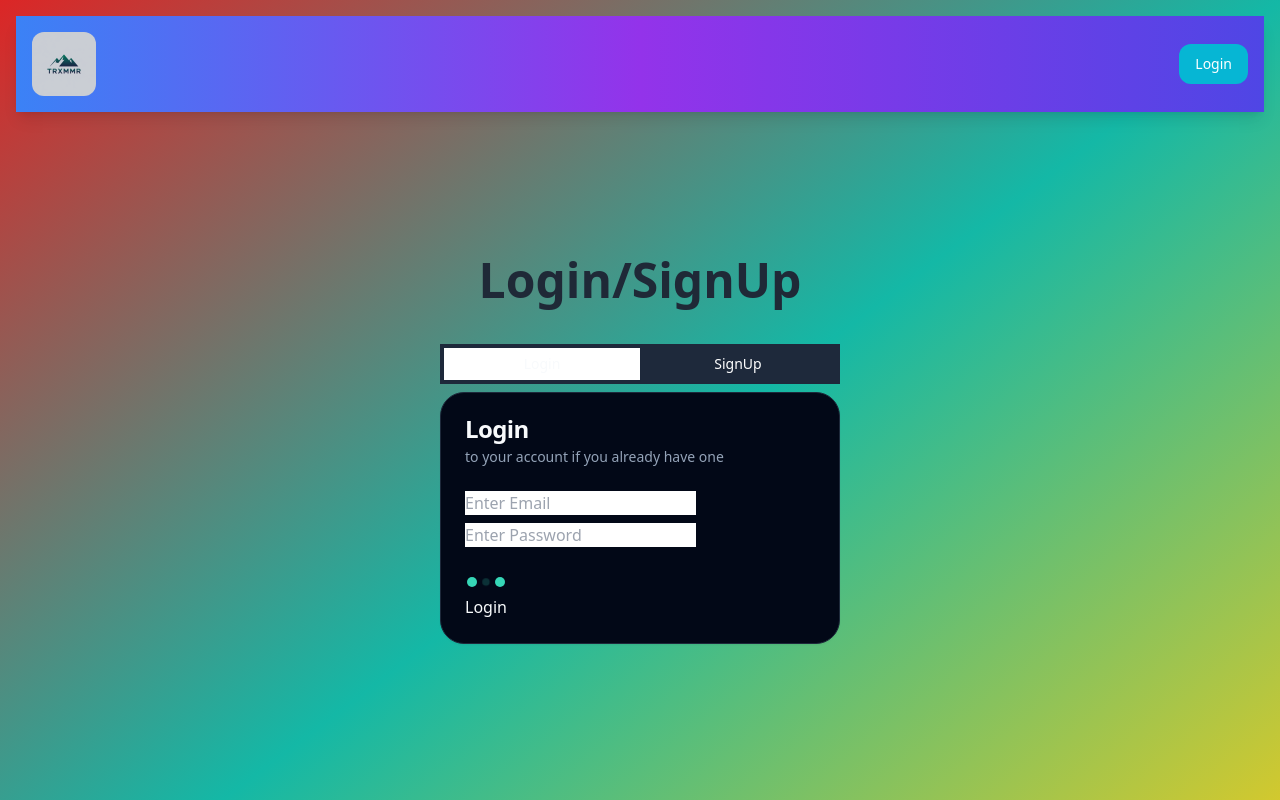
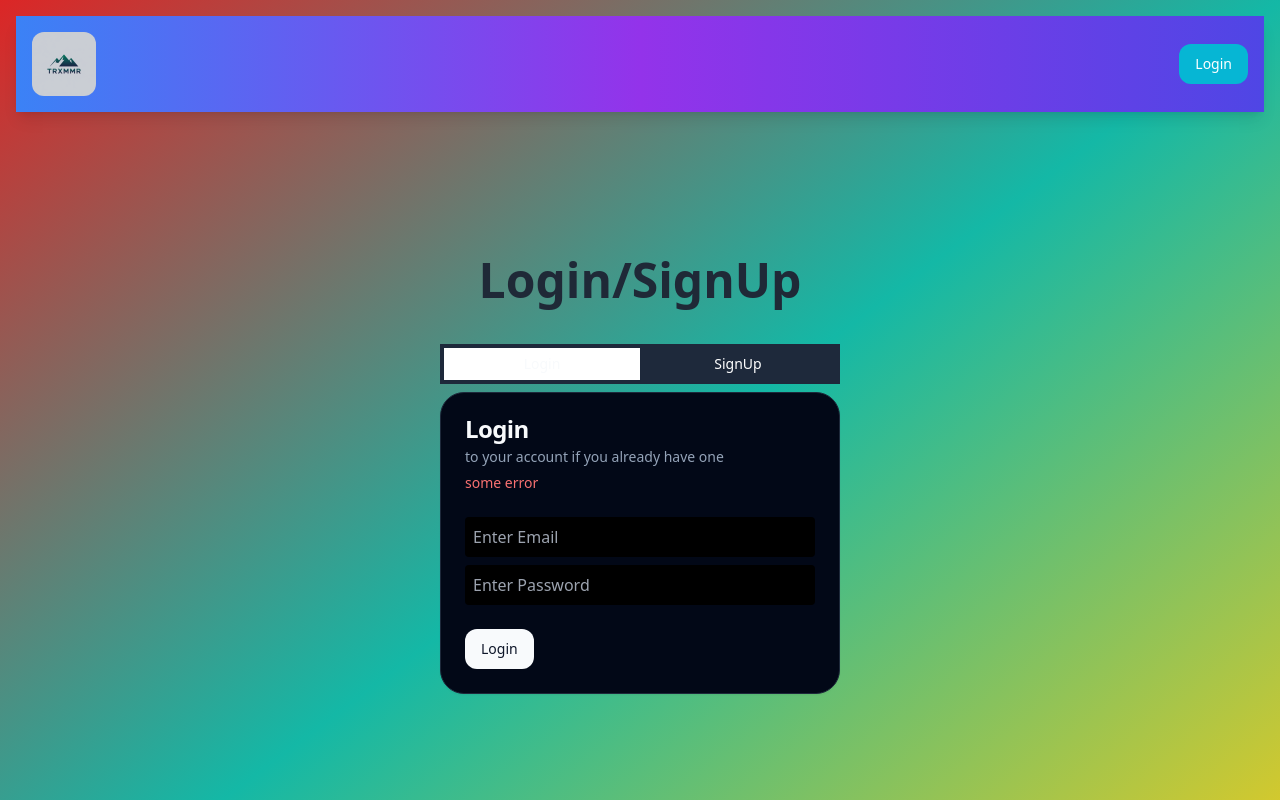
Before and after one commit to Kkashyap3002/TrXmmr-URL_Shortener-, a React (Vite) app: page /auth in a window 1280 px wide. Shown: the top 800 px of the page. Built offline with nearby package versions, Linux system fonts and the light colour scheme.

Commit message:
created Login API and Login UI

```diff
--- /dev/null
+++ b/src/components/error.jsx
@@ -0,0 +1,9 @@
+import React from 'react'
+
+const Error = ({message}) => {
+  return (
+    <span className='text-sm text-red-400'>{message}</span>
+  )
+}
+
+export default Error
--- a/src/components/login.jsx
+++ b/src/components/login.jsx
@@ -1,27 +1,81 @@
-import React from 'react'
+import React, { useState } from 'react'
 import { Card, CardContent, CardDescription, CardFooter, CardHeader, CardTitle } from './ui/card'
 import { BeatLoader } from 'react-spinners'
+import Error from './error'
+import { Input } from './ui/input'
+import { Button } from './ui/button'
+import * as Yup from 'yup'
 
 const Login = () => {
+  const [errors, setErrors]= useState([])
+  const[formData, setFormData] = useState({
+    email:"",
+    password:"",
+  })
+
+  const handleInputChange = (e) => {
+    const {name, value} = e.target;
+    setFormData((prevState)=>({
+      ...prevState,
+      [name]: value,
+    }))
+  }
+
+  const handleLogin = async() => {
+    setErrors([]);
+    try {
+      const schema = Yup.object().shape({
+        email: Yup.string()
+        .email("Invalid Email")
+        .required("Email is required"),
+        password: Yup.string()
+        .min(6,"Password must be of 6 characters!")
+        .required("Password is required"),
+      })
+      await schema.validate(formData,{abortEarly:false})
+      // api call
+    } catch(e){
+        const newErrors ={};
+        e?.inner?.forEach((err) =>{
+          newErrors[err.path] = err.message;
+        })
+        setErrors(newErrors);
+    }
+  }
+
   return (
     <Card className="rounded-3xl">
   <CardHeader>
     <CardTitle>Login</CardTitle>
-    <CardDescription>to your account if you already have one</CardDescription>
+    <CardDescription>
+      to your account if you already have one
+      </CardDescription>
+      <Error message={"some error"} />
   </CardHeader>
   <CardContent className="space-y-2">
-    <div className='spacce-y-1'>
-      <input className=" text-blue-900" name='email' type="email" placeholder='Enter Email' />
+    <div className='space-y-1'>
+      <input className="w-full p-2 rounded text-white bg-black"
+      name='email'
+      type="email"
+      placeholder='Enter Email'
+      onChange={handleInputChange}
+      />
+      {errors.email  && <Error message={errors.email}/>}
     </div>
-    <div className='spacce-y-1'>
-      <input className=" text-blue-900" name='password' type="password" placeholder='Enter Password' />
+    <div className='space-y-1'>
+      <input className="w-full p-2 rounded text-white bg-black"
+      name='password'
+      type="password"
+      placeholder='Enter Password'
+      onChange={handleInputChange}
+      />
+      {errors.password  && <Error message={errors.password}/>}
     </div>
   </CardContent>
   <CardFooter>
-    <button>
-      {true? <BeatLoader size={10} color='#36d7b7'/>:"Login"}
-      Login
-    </button>
+    <Button className="rounded-xl" onClick={handleLogin}>
+      {false? <BeatLoader size={10} color='#36d7b7'/>:"Login"}
+    </Button>
   </CardFooter>
 </Card>
 
```
